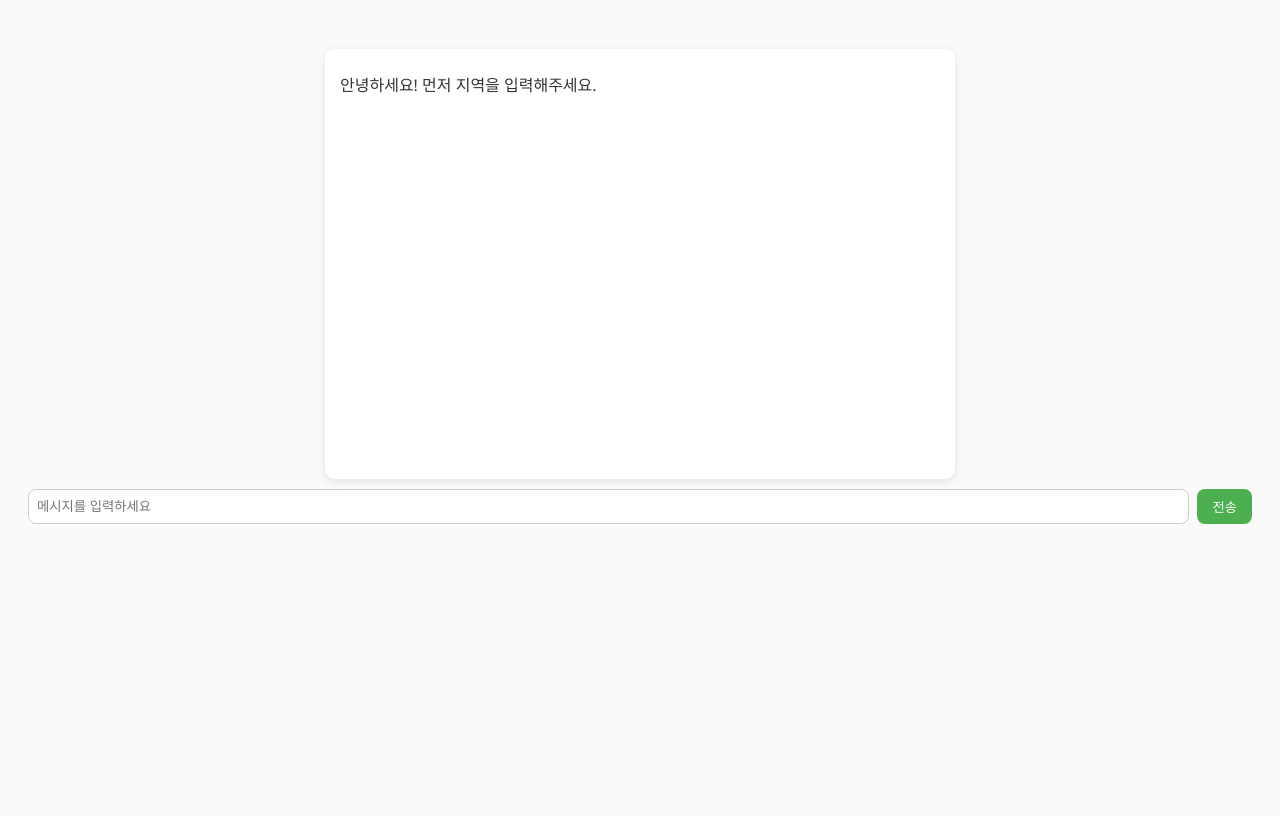
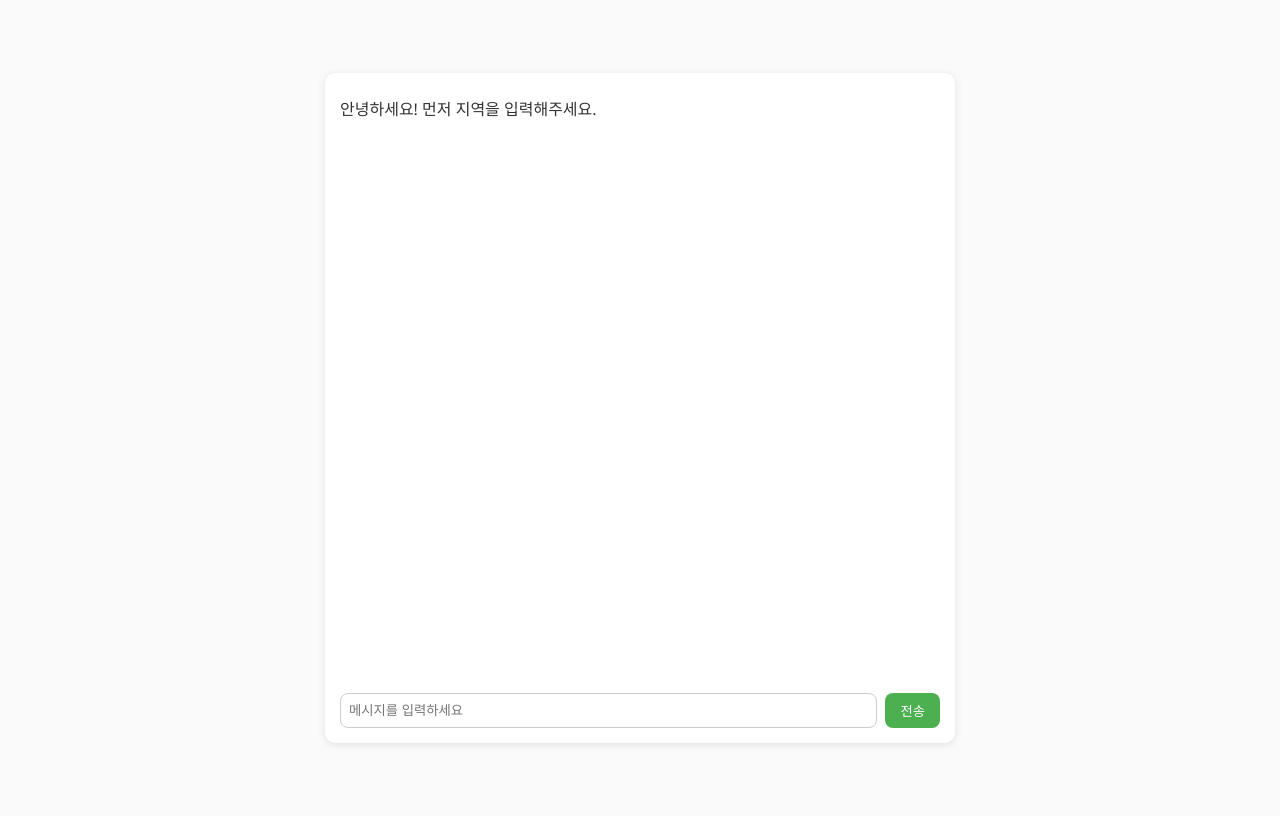
Before and after one commit to hjh-0917/weather_chatbot, a Flask app: template templates/chat.html in a window 1280 px wide. Before the commit the page ends 524 px from the top, so only its background shows below. Run offline with Flask 3, Linux system fonts and the light colour scheme; the template is opened without the code that fills it, so the values that code supplies are empty.

Commit message:
채팅입력창 넣기

```diff
--- a/templates/chat.html
+++ b/templates/chat.html
@@ -7,21 +7,26 @@
         body {
             font-family: 'Segoe UI', sans-serif;
             background-color: #fafafa;
-            padding: 20px;
-        }
-        h1 {
-            text-align: center;
+            display: flex;
+            justify-content: center;
+            align-items: center;
+            height: 100vh;
         }
         .chat-box {
+            display: flex;
+            flex-direction: column;
             width: 100%;
             max-width: 600px;
-            margin: auto;
+            height: 80vh;
             background: white;
             border-radius: 10px;
             padding: 15px;
             box-shadow: 0 2px 8px rgba(0,0,0,0.1);
-            height: 400px;
+        }
+        .messages {
+            flex: 1;
             overflow-y: auto;
+            margin-bottom: 10px;
         }
         .message {
             margin: 8px 0;
@@ -35,16 +40,14 @@
         }
         .input-area {
             display: flex;
-            justify-content: center;
-            margin-top: 10px;
         }
-        input {
+        .input-area input {
             flex: 1;
             padding: 8px;
             border-radius: 8px;
             border: 1px solid #ccc;
         }
-        button {
+        .input-area button {
             margin-left: 8px;
             padding: 8px 15px;
             border: none;
@@ -53,20 +56,20 @@
             color: white;
             cursor: pointer;
         }
-        button:hover {
+        .input-area button:hover {
             background: #45a049;
         }
     </style>
 </head>
 <body>
-    <h1>{{ character }}</h1>
-    <div class="chat-box" id="chat-box">
-        <div class="message bot">안녕하세요! 먼저 지역을 입력해주세요.</div>
-    </div>
-
-    <div class="input-area">
-        <input type="text" id="user-input" placeholder="메시지를 입력하세요">
-        <button onclick="sendMessage()">전송</button>
+    <div class="chat-box">
+        <div class="messages" id="chat-box">
+            <div class="message bot">안녕하세요! 먼저 지역을 입력해주세요.</div>
+        </div>
+        <div class="input-area">
+            <input type="text" id="user-input" placeholder="메시지를 입력하세요">
+            <button onclick="sendMessage()">전송</button>
+        </div>
     </div>
 
     <script>
```
